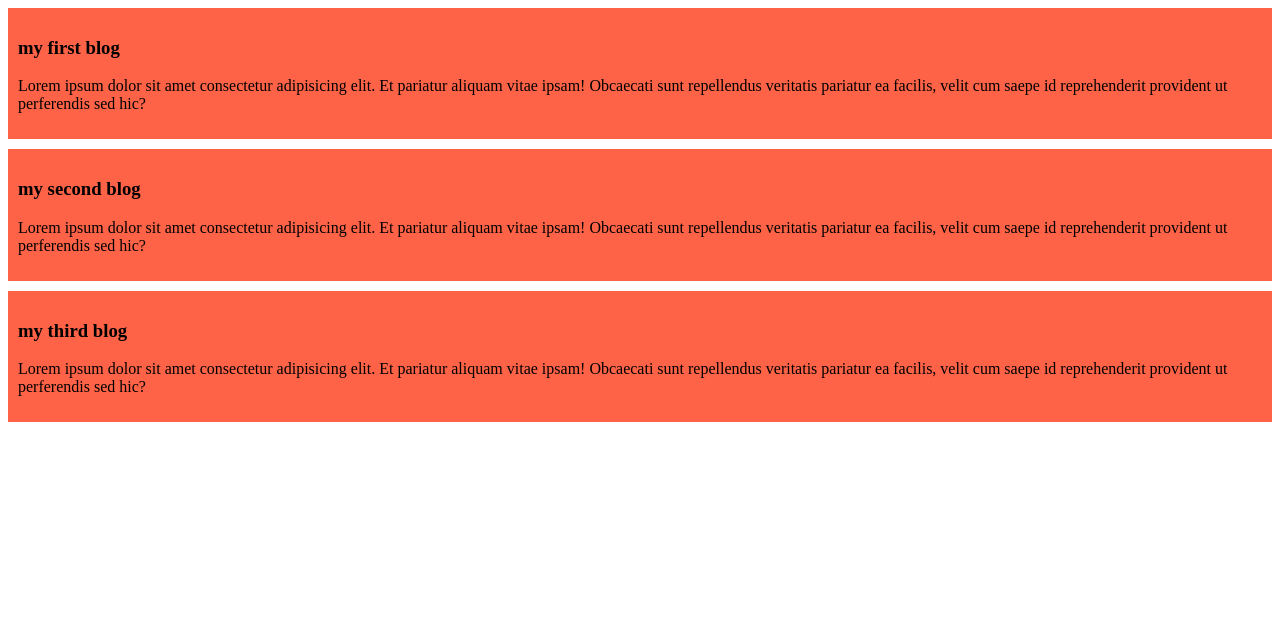
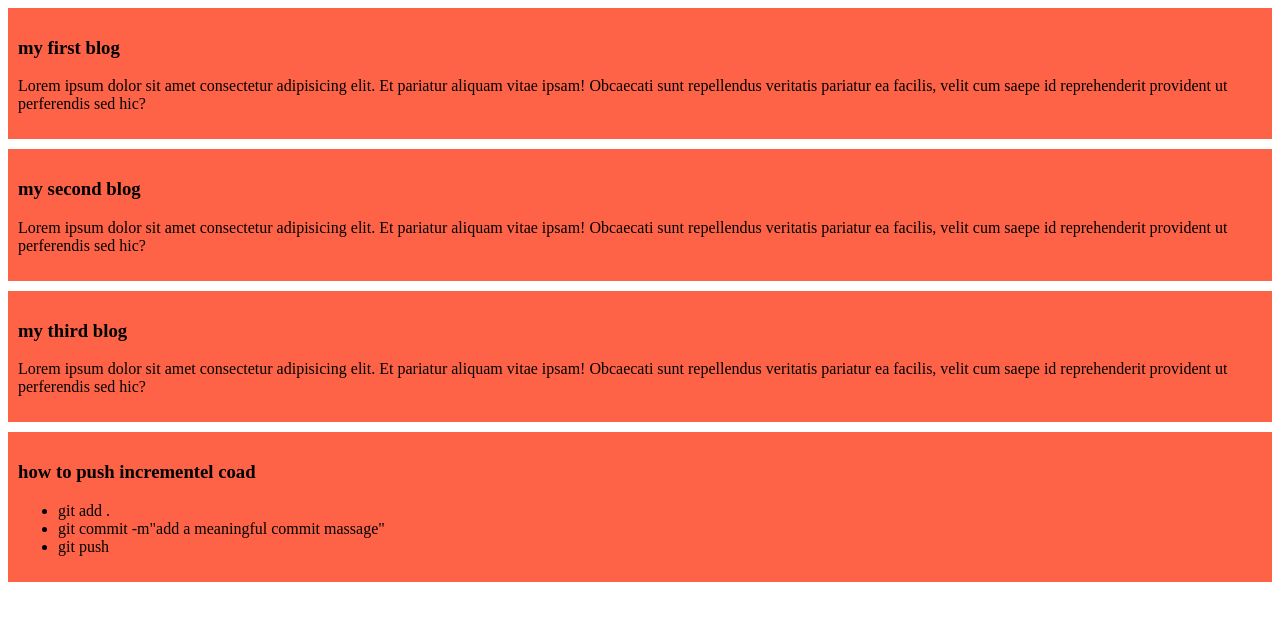
Before and after one commit to OMAR-FARUQUE25/my-simple-website, a plain HTML site: page index.html in a window 1280 px wide. Drawn offline with Linux system fonts and the light colour scheme.

Commit message:
added a list to push code

```diff
--- a/index.html
+++ b/index.html
@@ -19,6 +19,14 @@
         <h3>my third blog</h3>
         <p>Lorem ipsum dolor sit amet consectetur adipisicing elit. Et pariatur aliquam vitae ipsam! Obcaecati sunt repellendus veritatis pariatur ea facilis, velit cum saepe id reprehenderit provident ut perferendis sed hic?</p>
     </div>
+    <div>
+        <h3>how to push incrementel coad</h3>
+        <ul>
+            <li>git add .</li>
+            <li>git commit -m"add a meaningful commit massage"</li>
+            <li>git push</li>
+        </ul>
+    </div>
 
 </body>
 </html>
```
